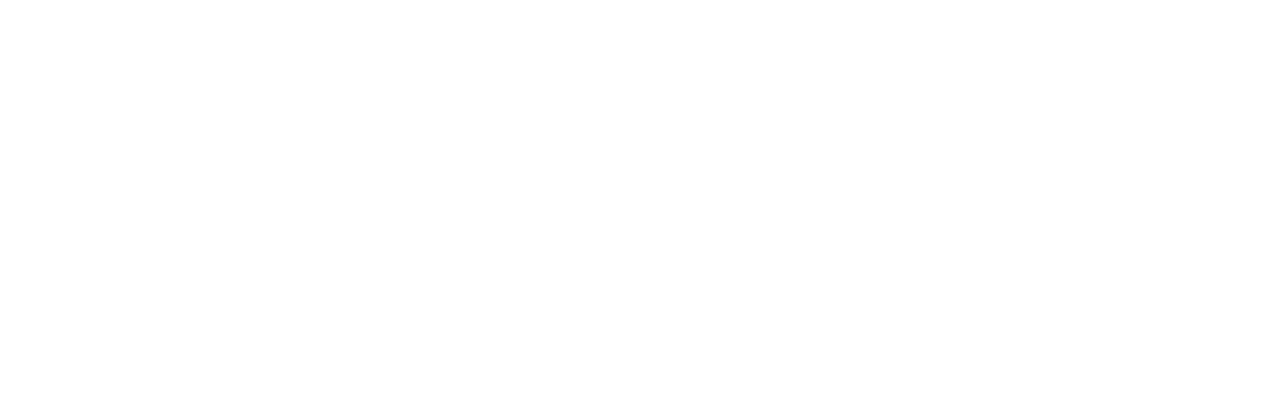
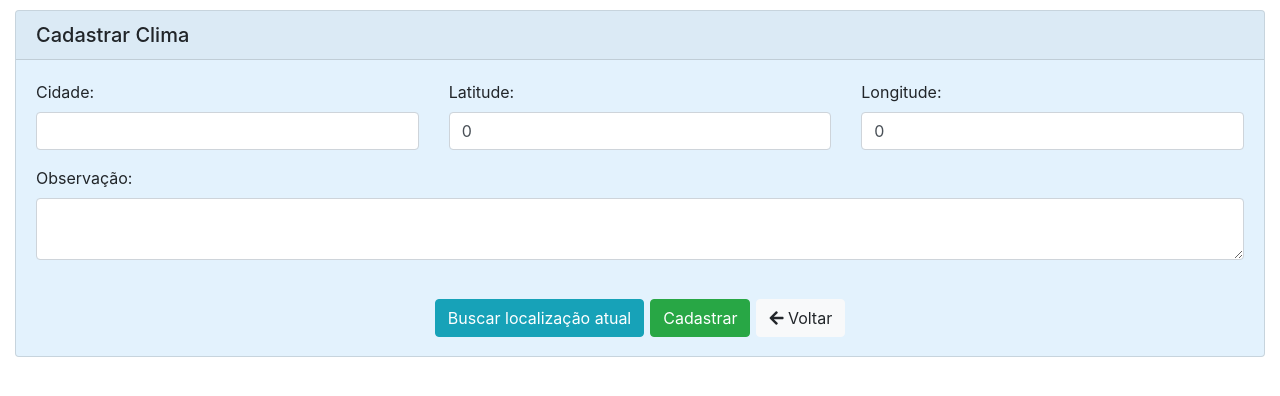
Before and after one commit to gui55gui/development-applicants-test, an Angular app in the folder frontend/: page /weathers/cadastrar in a window 1280 px wide. Before the commit this address led to /. Shown: the top 396 px of the page. Built offline with nearby package versions, Linux system fonts and the light colour scheme.

Commit message:
Implementação da rota de cadastro.

```diff
--- /dev/null
+++ b/frontend/src/app/weathers/cadastrar/cadastrar-weather.component.css
@@ -0,0 +1,7 @@
+.btn {
+    margin: 3px;
+}
+
+.card-default {
+    background: #e3f2fd;
+}
--- /dev/null
+++ b/frontend/src/app/weathers/cadastrar/cadastrar-weather.component.html
@@ -0,0 +1,57 @@
+<form #formWeather="ngForm">
+    <div class="card card-default">
+        <h5 class="card-header">Cadastrar Clima</h5>
+        <div class="card-body">
+            <div class="row form-group">
+                <div class="col-md-4">
+                    <label for="cityName">Cidade:</label>
+                    <input
+                        type="text"
+                        class="form-control"
+                        id="cityName"
+                        name="cityName"
+                        [(ngModel)]="weather.city.name">
+                </div>
+                <div class="col-md-4">
+                    <label for="cityName">Latitude:</label>
+                    <input
+                        type="text"
+                        class="form-control"
+                        id="lat"
+                        name="lat"
+                        [(ngModel)]="weather.coords.lat">
+                </div>
+                <div class="col-md-4">
+                    <label for="cityName">Longitude:</label>
+                    <input
+                        type="text"
+                        class="form-control"
+                        id="lon"
+                        name="lon"
+                        [(ngModel)]="weather.coords.lon">
+                </div>
+            </div>
+            <div class="row form-group">
+                <div class="col-md-12">
+                    <label for="observation">Observação:</label>
+                    <textarea class="form-control" id="observation" name="observation" [(ngModel)]="weather.observation"></textarea>
+                </div>
+            </div>
+        </div>
+        <div class="form-group text-center">
+            <input
+                type="submit"
+                class="btn btn-info"
+                (click)="getLocation()"
+                value="Buscar localização atual">
+            <input
+                type="submit"
+                class="btn btn-success"
+                (click)="cadastrar()"
+                value="Cadastrar">
+            <button type="button" [routerLink]="['/weathers']" class="btn btn-light">
+                <span class="fa fa-arrow-left" aria-hidden="true"></span> Voltar
+            </button>
+        </div>
+    </div>
+</form>
--- /dev/null
+++ b/frontend/src/app/weathers/cadastrar/cadastrar-weather.component.ts
@@ -0,0 +1,52 @@
+import {Component, OnInit, ViewChild} from '@angular/core';
+
+import {WeathersService, Weather} from "../shared";
+import {NgForm} from "@angular/forms";
+import {Router} from "@angular/router";
+
+@Component({
+    selector: 'app-cadastrar',
+    templateUrl: './cadastrar-weather.component.html',
+    styleUrls: ['./cadastrar-weather.component.css']
+})
+export class CadastrarWeatherComponent implements OnInit {
+
+    @ViewChild('formWeather') formWeather: NgForm;
+    weather: Weather;
+
+    constructor(private weatherService: WeathersService, private router: Router) {
+    }
+
+    ngOnInit() {
+        this.weather = new Weather(new Date().getTime(),{name: "", id: 0}, {lat: 0, lon: 0});
+    }
+
+    getLocation() {
+        if (navigator.geolocation) {
+            navigator.geolocation.getCurrentPosition((position: Position) => {
+                    if (position) {
+                        this.weather.coords.lat = position.coords.latitude;
+                        this.weather.coords.lon = position.coords.longitude;
+                    }
+                },
+                (error: PositionError) => console.log(error));
+        } else {
+            alert("Geolocation is not supported by this browser.");
+        }
+    }
+
+    cadastrar(): void {
+        if(this.formWeather.form.value.cityName == "" &&
+            (this.formWeather.form.value.lat == "" || this.formWeather.form.value.lat == 0) &&
+            (this.formWeather.form.value.lon == "" || this.formWeather.form.value.lon == 0)) {
+
+        } else {
+            this.weatherService.cadastrar(this.weather).subscribe(data => {
+                this.router.navigate(['/weathers']);
+            }, (error) => {
+                const {message} = error.error;
+            });
+        }
+    }
+
+}
--- /dev/null
+++ b/frontend/src/app/weathers/cadastrar/index.ts
@@ -0,0 +1 @@
+export * from './cadastrar-weather.component';
--- a/frontend/src/app/weathers/index.ts
+++ b/frontend/src/app/weathers/index.ts
@@ -1,4 +1,5 @@
 export * from './weathers.module';
 export * from './shared/index';
 export * from './listar';
+export * from './cadastrar';
 export * from './weathers-routing.module';
--- a/frontend/src/app/weathers/listar/listar-weather.component.html
+++ b/frontend/src/app/weathers/listar/listar-weather.component.html
@@ -26,7 +26,7 @@
                 <th>Temp Min</th>
                 <th>Temp Max</th>
                 <th class="text-center">
-                    <a
+                    <a [routerLink]="['/weathers/cadastrar']"
                         class="btn btn-sm btn-success">
                  <span class="fa fa-plus"
                        aria-hidden="true"></span> Novo
--- a/frontend/src/app/weathers/shared/weathers.service.ts
+++ b/frontend/src/app/weathers/shared/weathers.service.ts
@@ -21,4 +21,8 @@
     handleError(error: HttpErrorResponse) {
         return throwError(error);
     }
+
+    cadastrar(weather: Weather): Observable<Weather> {
+        return this.httpClient.post<Weather>(this.url+"/weather", {city_name: weather.city.name, city_id: weather.city.id, lat: weather.coords.lat, lon: weather.coords.lon, observation: weather.observation}).pipe(catchError(this.handleError));
+    }
 }
--- a/frontend/src/app/weathers/weathers-routing.module.ts
+++ b/frontend/src/app/weathers/weathers-routing.module.ts
@@ -1,6 +1,7 @@
 import {Routes} from "@angular/router";
 
 import {ListarWeatherComponent} from "./listar";
+import {CadastrarWeatherComponent} from "./cadastrar";
 
 export const WeatherRoutes: Routes = [
     {
@@ -10,5 +11,9 @@
     {
         path: 'weathers/listar',
         component: ListarWeatherComponent
+    },
+    {
+        path: 'weathers/cadastrar',
+        component: CadastrarWeatherComponent
     }
 ];
--- a/frontend/src/app/weathers/weathers.module.ts
+++ b/frontend/src/app/weathers/weathers.module.ts
@@ -6,9 +6,10 @@
 import {ListarWeatherComponent} from "./listar/listar-weather.component";
 import {HttpClientModule} from "@angular/common/http";
 import {WeathersService} from "./shared";
+import {CadastrarWeatherComponent} from "./cadastrar";
 
 @NgModule({
-    declarations: [ListarWeatherComponent],
+    declarations: [ListarWeatherComponent, CadastrarWeatherComponent],
     imports: [
         CommonModule,
         RouterModule,
```
Also changed, not shown: 1 other file (tests, documents, lock files or other folders).
